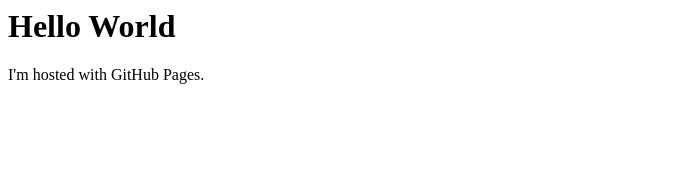
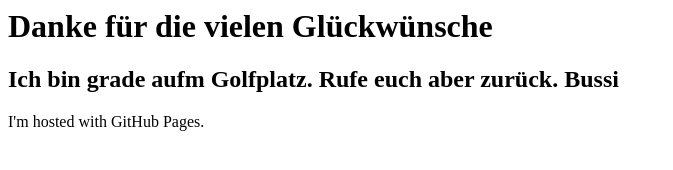
Before and after one commit to meister05/meister05.github.io, a plain HTML site: page index.html in a window 1280 px wide. Shown: the whole page, without its empty margins (0-673 px from the left). Drawn offline with Linux system fonts and the light colour scheme.

Commit message:
Added index.html

```diff
--- a/index.html
+++ b/index.html
@@ -1,6 +1,7 @@
 <html>
 <body>
-<h1>Hello World</h1>
+<h1>Danke für die vielen Glückwünsche</h1>
+<h2>Ich bin grade aufm Golfplatz. Rufe euch aber zurück. Bussi </h2>
 <p>I'm hosted with GitHub Pages.</p>
 </body>
 </html>
```
